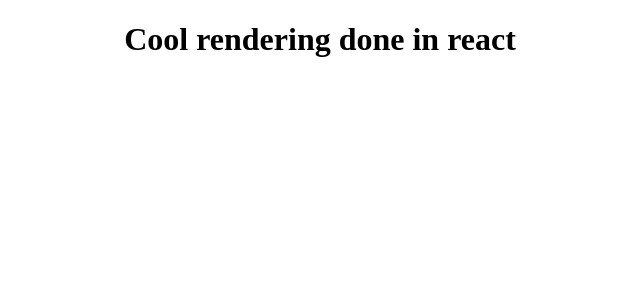
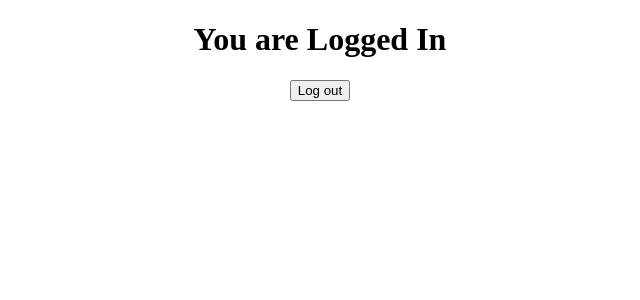
Before and after one commit to sammieeblaq/react-app, a React (Create React App) app: page / in a window 1280 px wide. Shown: the top 300 px of the page, without its empty margins (320-960 px from the left). Built offline with nearby package versions, Linux system fonts and the light colour scheme.

Commit message:
More practise

```diff
--- a/src/App.js
+++ b/src/App.js
@@ -1,27 +1,30 @@
 import React, { Component } from 'react'
 import './App.css'
-import Conditional from "./Conditional"
+
 
 
 class App extends Component {
 
     state = {
-        isLoading: true
+        loggedIn: true
     }
 
 
-    componentDidMount() {
-        setTimeout(() => {
-            this.setState({
-                isLoading: false
-            })
-        }, 1500);
+    clickHandler = () => {
+        this.setState(prevState => {
+            return {
+                loggedIn: !prevState.loggedIn
+            }
+        })
     }
 
     render() {
+        let buttonText = this.state.loggedIn ? "Log out" : "Log in"
+        let displayText = this.state.loggedIn ? "Logged In" : "Logged Out"
         return (
             <div>
-                { this.state.isLoading ? <h1>Is Loading...</h1> : <Conditional /> }
+                <h1>You are { displayText }</h1>
+                <button onClick={ this.clickHandler }>{ buttonText }</button>
             </div>
         )
     }
```
